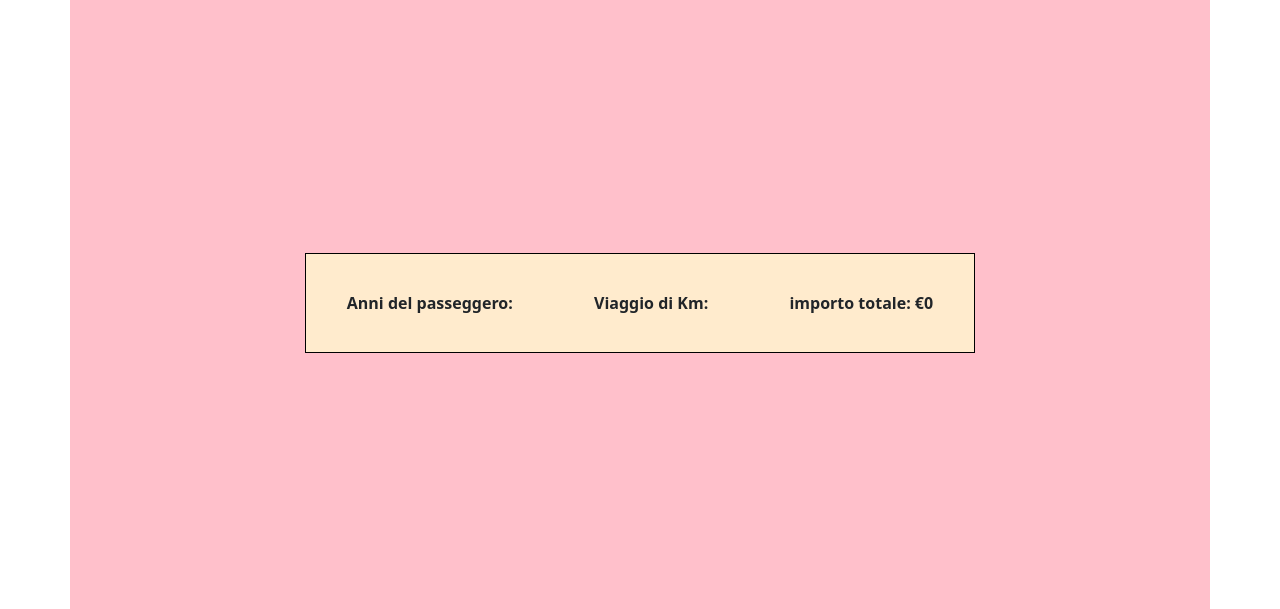
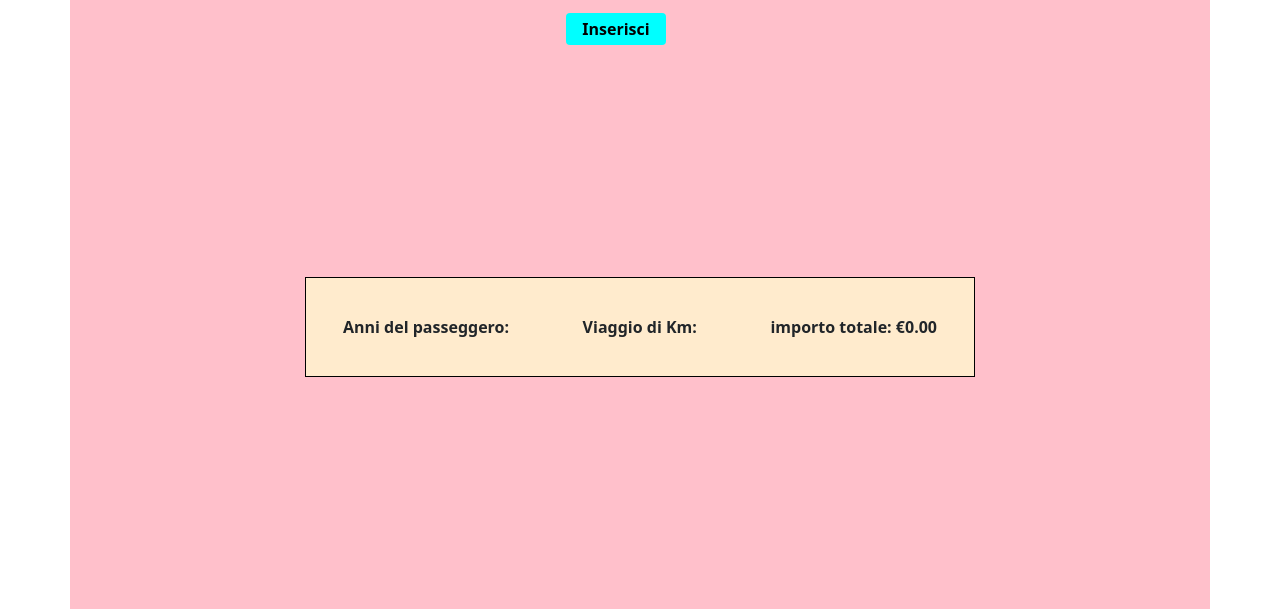
Before and after one commit to sollendy/js-biglietto-treno-form, a plain HTML site: page index.html in a window 1280 px wide. Both pictures are taken after a click on the button "Inserisci". Shown: the part 191-800 px from the top of the page. Drawn offline with nearby package versions, Linux system fonts and the light colour scheme.

Commit message:
esercizio ultimato. fix: decimali prezzo biglietto, dimensioni biglietto, layout generale

```diff
--- a/index.html
+++ b/index.html
@@ -9,7 +9,7 @@
     <link rel="stylesheet" href="style/style.css">
 </head>
 <body>
-    <div class="general-cont container d-flex flex-column justify-content-around">
+    <div class="general-cont container pt-5 d-flex flex-column">
         <h1 class="text-center">Calcola il prezzo del tuo biglietto</h1>
         <div class="form-cont d-flex justify-content-center align-items-center gap-5">
             <div class="form d-flex flex-column align-items-center">
--- a/js/script.js
+++ b/js/script.js
@@ -26,7 +26,7 @@ let bottoneEl = document.getElementById("insertBtn");
             document.getElementById("ticket").style.display = "flex";
             document.getElementById("ageTicket").innerHTML = "Anni del passeggero: " + anniEl.value;
             document.getElementById("chilometri").innerHTML = "Viaggio di Km: " + distanzaEl.value;
-            document.getElementById("ammonto").innerHTML = "importo totale: €" + totale;
+            document.getElementById("ammonto").innerHTML = "importo totale: €" + totale.toFixed(2);
             console.log( "totale: €" + totale.toFixed(2) );
             //document.writeln( " Età passeggero: " + anniEl.value + " anni - Km di corsa: " + distanzaEl.value + " - importo totale: €" + totale.toFixed(2));
         })
```
